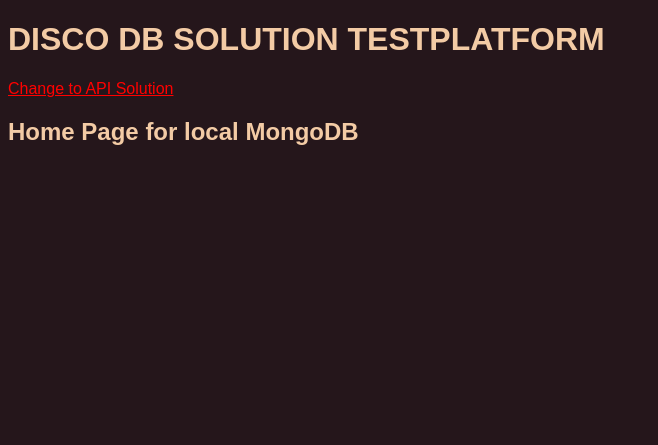
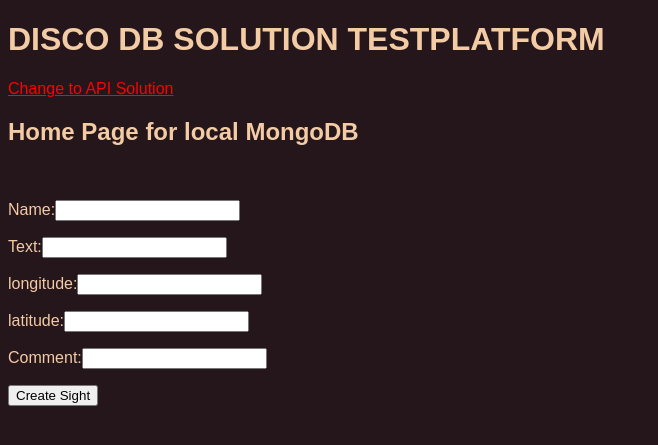
Before and after one commit to LANGB4/DiscoverBernDB, a Flask app: page /mongo/ in a window 1280 px wide. Shown: the top 445 px of the page, without its empty margins (0-658 px from the left). Run offline with Flask 2, Linux system fonts and the light colour scheme; data that the repository does not hold is empty.

Commit message:
added put

```diff
--- a/mongodb.py
+++ b/mongodb.py
@@ -75,3 +75,20 @@ def detail(id):
 def delete(id):
     DiscoBern.Denkmal.delete_one(DiscoBern.Denkmal.find_one(ObjectId(id)))
     return redirect('/mongo/')
+
+
+@mongo.route('/put', methods=['POST', 'GET'])
+def post():
+    if request.method == 'POST':
+        sight_name = request.form['name']
+        sight_text = request.form['text']
+        sight_long = request.form['long']
+        sight_lat = request.form['lat']
+        sight_comment = request.form['comment']
+        try:
+            DiscoBern.Denkmal.insert_one({'name': sight_name, 'text': sight_text, 'long': sight_long, 'lat': sight_lat, 'comment': sight_comment})
+            return redirect('/mongo/')
+        except:
+            return render_template('mongo.html', sights = 'something went wrong..')
+    else:
+        redirect('/mongo/')
--- a/templates/mongo.html
+++ b/templates/mongo.html
@@ -15,4 +15,32 @@
   </ul>
 </div>
 
-{%endfor%} {% endblock%}
+{%endfor%}
+
+<form action="/mongo/put" method="POST">
+  <br />
+  <p>Name:<input type="name" name="name" id="name" required /></p>
+  <p>Text:<input type="text" name="text" id="text" /></p>
+  <p>
+    longitude:<input
+      type="number"
+      step="0.000001"
+      name="long"
+      id="long"
+      required
+    />
+  </p>
+  <p>
+    latitude:<input
+      type="number"
+      step="0.000001"
+      name="lat"
+      id="lat"
+      required
+    />
+  </p>
+  <p>Comment:<input type="text" name="comment" id="comment" /></p>
+  <p><input type="submit" value="Create Sight" required /></p>
+</form>
+
+{% endblock%}
```
Also changed, not shown: templates/mongo_detail.html (+4 -3 lines).
